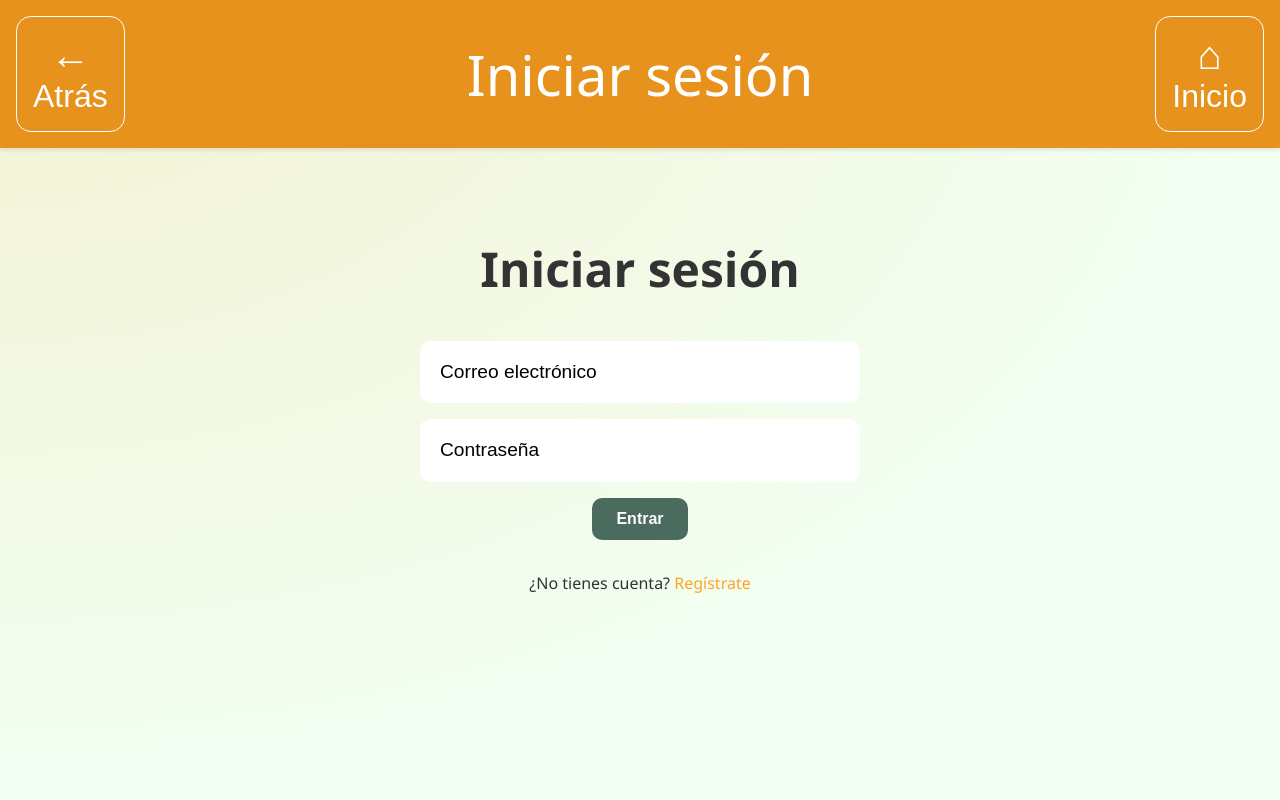
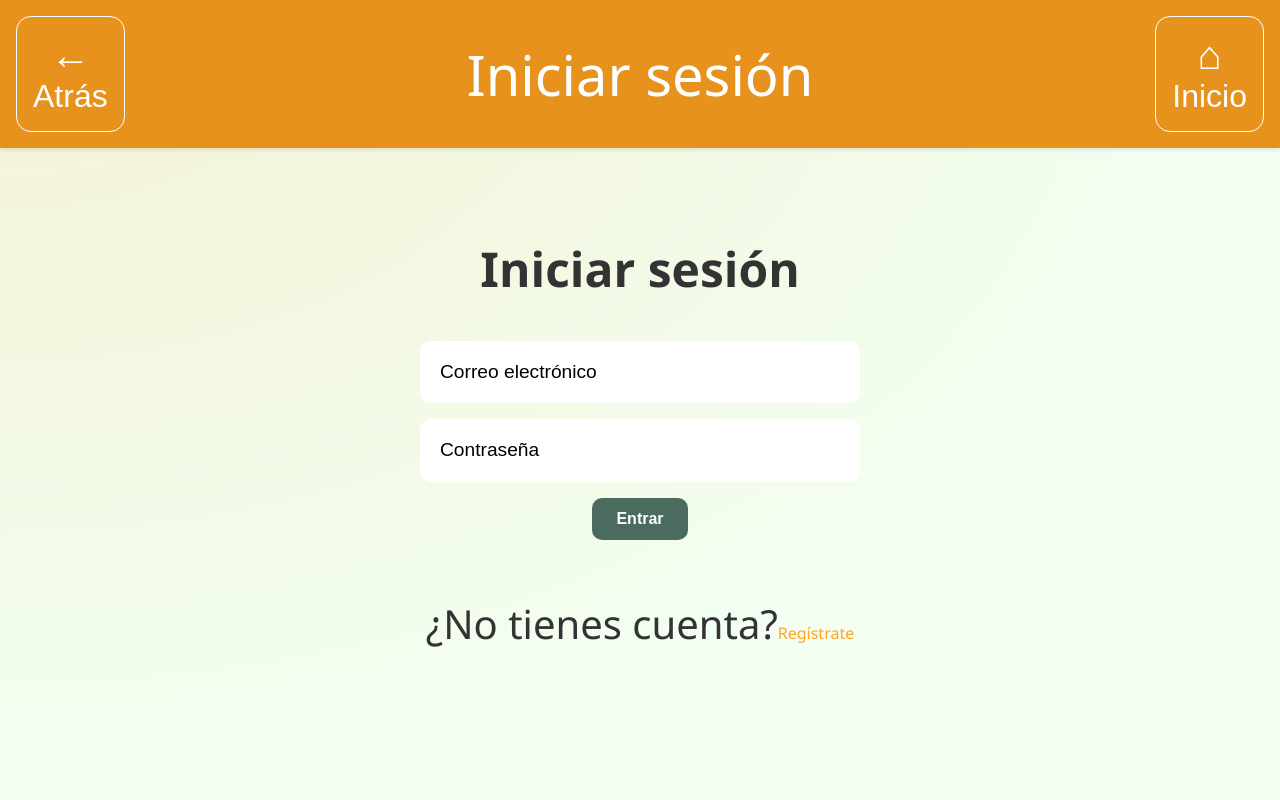
Before and after one commit to dieguitoml/ProyectoSeniorNuevo, a React (Create React App) app: page /login in a window 1280 px wide. Shown: the top 800 px of the page. Built offline with nearby package versions, Linux system fonts and the light colour scheme; the HTML template or start-up script is replaced by a standard one.

Commit message:
nuevos cambios

```diff
--- a/src/App.css
+++ b/src/App.css
@@ -56,8 +56,8 @@ h2 {
 }
 
 .btn {
-  padding: 1rem 2rem;
-  font-size: 1.3rem;
+  padding: 2rem 3rem;
+  font-size: 3.5rem;
   border: none;
   border-radius: 12px;
   cursor: pointer;
@@ -164,6 +164,10 @@ h2 {
   background-color: transparent;
   min-height: 100vh;
   color: #333;
+}
+
+.form-page p {
+  font-size: 2.5rem;
 }
 
 input {
--- a/src/pages/LoginPage.js
+++ b/src/pages/LoginPage.js
@@ -56,10 +56,10 @@ function LoginPage() {
         </button>
         {mensaje && <p>{mensaje}</p>}
         <p>
-          ¿No tienes cuenta?{" "}
+          ¿No tienes cuenta?
           <span
             onClick={() => navigate("/registro")}
-            style={{ cursor: "pointer", color: "#FFA424", font_size: "3rem" }}
+            style={{ cursor: "pointer", color: "#FFA424", fontSize: "1rem" }}
           >
             Regístrate
           </span>
```
Also changed, not shown: src/assets/NoSenior.png, 1 other file (tests, documents, lock files or other folders).
